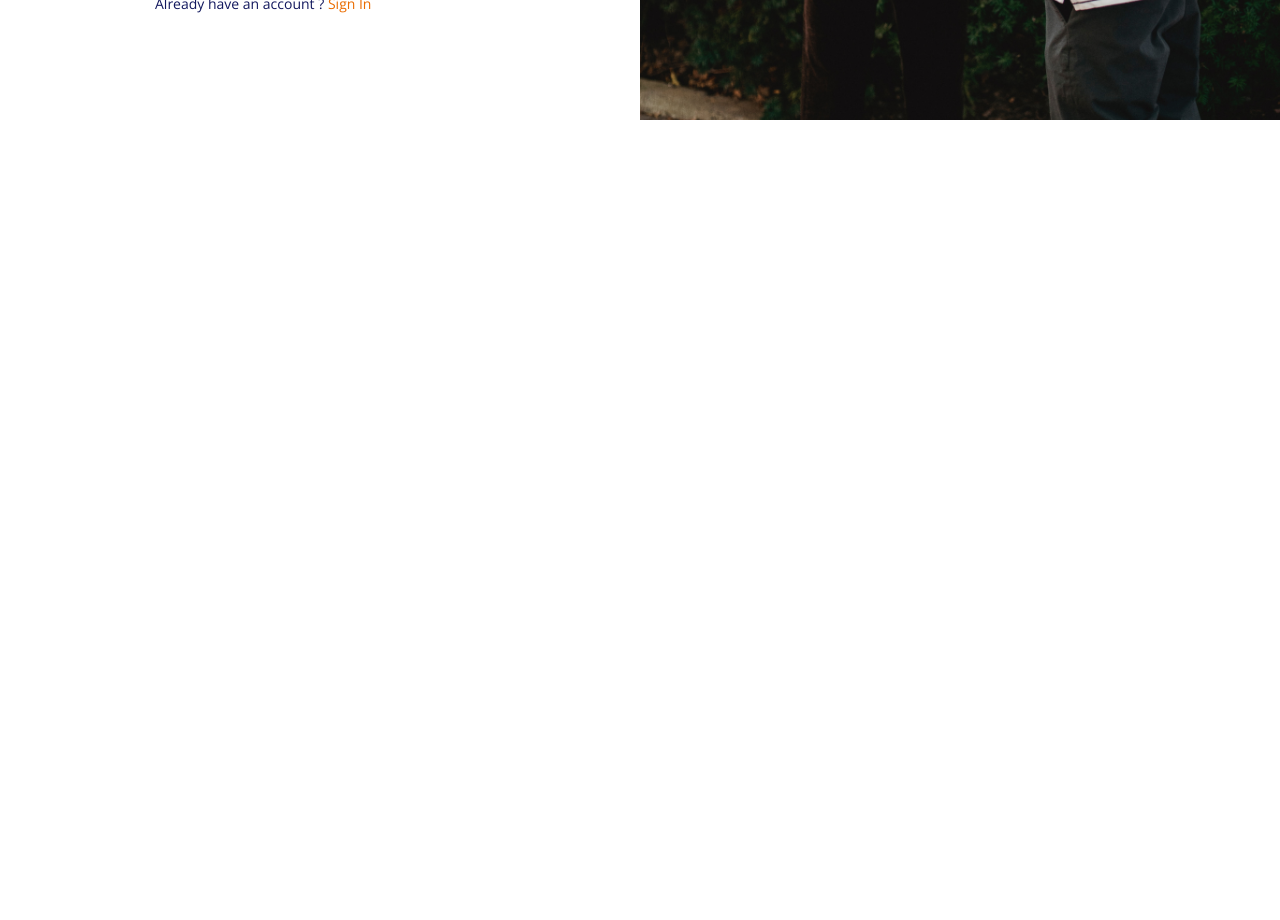
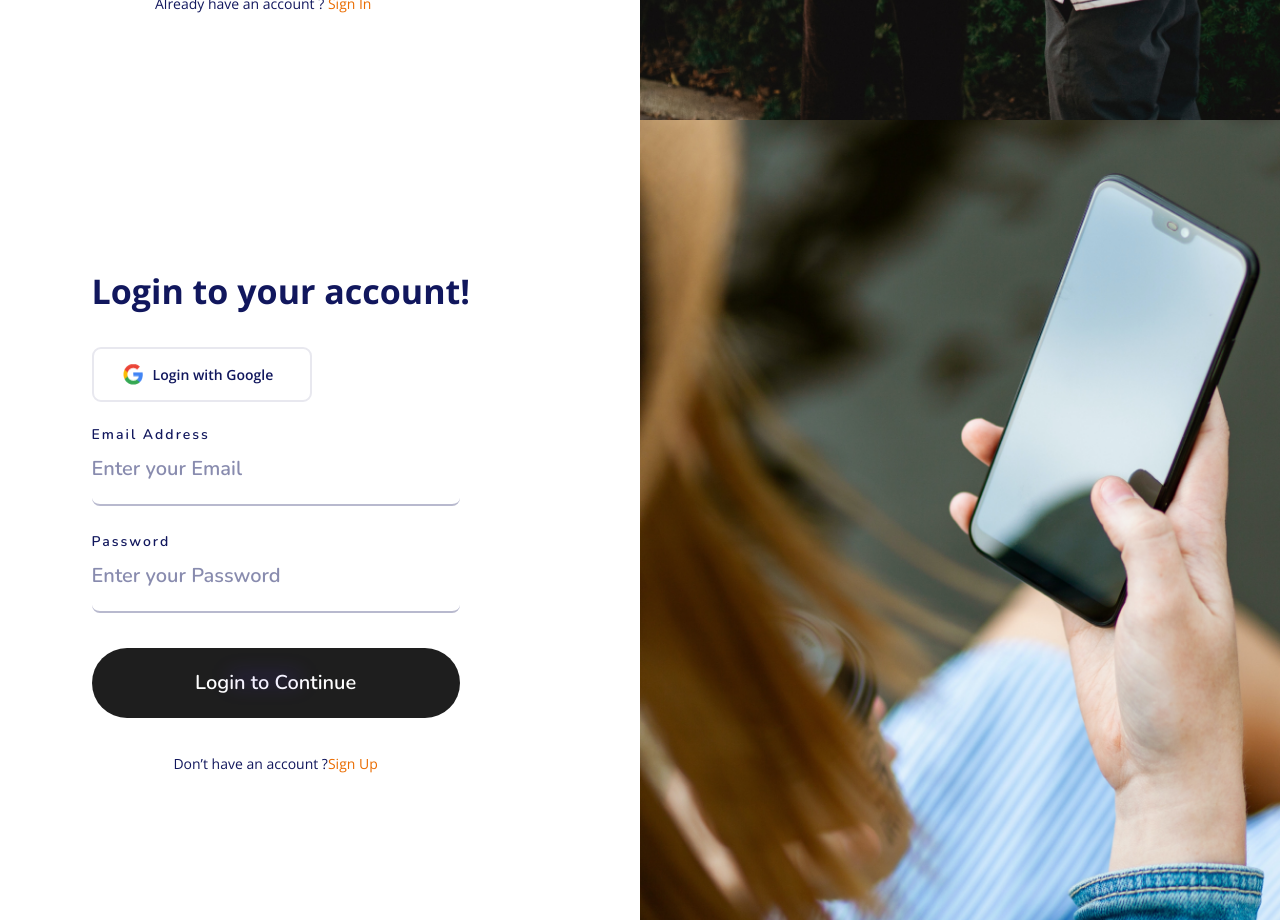
Before and after one commit to rbriday/chattingApp, a React (Vite) app: page / in a window 1280 px wide. Shown: the part 680-1600 px from the top of the page. Before the commit the page ends 800 px from the top, so only its background shows below. Built offline with nearby package versions, Linux system fonts and the light colour scheme.

Commit message:
modify registration and loging page

```diff
--- a/src/App.jsx
+++ b/src/App.jsx
@@ -1,3 +1,4 @@
+import Login from "./components/Pages/Login"
 import Registration from "./components/Pages/Registration"
 
 
@@ -6,6 +7,7 @@ function App() {
   return (
     <>
       <Registration></Registration>
+      <Login></Login>
     </>
   )
 }
--- /dev/null
+++ b/src/components/Pages/Login.jsx
@@ -0,0 +1,114 @@
+import login from "../../assets/login.png";
+import gmail from "../../assets/gmail.png";
+import { useState } from "react";
+
+const Login = () => {
+
+  // Email State
+  const [email, setEmail] = useState('');
+  const [emailErr, setEmailErr] = useState('');
+
+  // password State
+  const [password, setPassword] = useState('');
+  const [passwordErr, setPasswordErr] = useState('');
+
+  // handleEamil
+  const handleEmail = (e) =>{
+    setEmail(e.target.value);
+    setEmailErr('')
+
+  }
+  // haldlePassword
+  const haldlePassword =(e)=>{
+    setPassword(e.target.value);
+    setPasswordErr('')
+  }
+
+  // handleLogin
+  const handleLogin =()=>{
+    console.log(email);
+    if(!email){
+      setEmailErr('Plase give your email');
+    }else{
+      if(!/^((?!\.)[\w\-_.]*[^.])(@\w+)(\.\w+(\.\w+)?[^.\W])$/.test(email)){
+        setEmailErr("Please give your right email address--");
+
+      }
+    }
+    if(!password){
+      setPasswordErr('Plase give your password')
+    }
+
+  }
+  return (
+
+      <div className="flex items-center">
+        <div className="w-1/2">
+          <div className="flex justify-end mr-[170px]">
+            <div>
+              <h2 className="font-openSans font-bold text-[34px] text-primary pb-[30px]">
+                Login to your account!
+              </h2>
+              <div className="flex w-[220px] border-2 border-[#E8E8EF] rounded-[9px] py-[15px] px-[29px] mb-[32px]">
+                <img src={gmail} alt="#gmail" />
+                <p className="font-openSans font-semibold text-[14px] text-primary pl-[10px]">
+                  Login with Google
+                </p>
+              </div>
+              <div>
+                <div className="w-[368px] relative mb-[35px]">
+                  <input
+                  onChange={handleEmail}
+                    type="email"
+                    placeholder="Enter your Email"
+                    className="w-full border-b-2 border-[#B8B9CE] rounded-[8px] py-[20px] outline-0 font-nunito font-semibold text-[20px] text-primary"
+                  />
+                  <span className="font-nunito font-semibold text-primary text-[14px] tracking-[2px] absolute top-[-10px] left-0 bg-white ">
+                    Email Address
+                  </span>
+                  <p className="w-full  bg-red-500 px-2 font-nunito font-medium text-white rounded-full mt-[2px]"> {emailErr} </p>
+                </div>
+                <div className="w-[368px] relative mb-[35px]">
+                  <input
+                  onChange={haldlePassword}
+                    type="password"
+                    placeholder="Enter your Password"
+                    className="w-full border-b-2 border-[#B8B9CE] rounded-[8px] py-[20px] outline-0 font-nunito font-semibold text-[20px] text-primary"
+                  />
+                  <span className="font-nunito font-semibold text-primary text-[14px] tracking-[2px] absolute top-[-10px] left-0 bg-white ">
+                    Password
+                  </span>
+                  <p className="w-full  bg-red-500 px-2 font-nunito font-medium text-white rounded-full mt-[2px]"> {passwordErr} </p>
+                </div>
+                <div className="w-[368px]">
+                  <button
+                  onClick={handleLogin}
+                    type="button"
+                    className="w-full py-[20px] bg-[#1E1E1E] rounded-full font-nunito font-semibold text-[20px] text-white cursor-pointer "
+                  >
+                    <span className="relative z-[50]">
+                      Login to Continue
+                      <span className="absolute top-0 left-0 w-[70px] h-[10px] bg-[#5B36F5]/20 blur-[10px] translate-1/2"></span>
+                    </span>
+                  </button>
+                  <p className="text-center font-openSans text-[14px] text-primary pt-[35px]">
+                    Don’t have an account ?
+                    <span className="text-[#EA6C00]">Sign Up</span>
+                  </p>
+                </div>
+              </div>
+            </div>
+          </div>
+        </div>
+        <div className="w-1/2">
+          <img
+            src={login}
+            alt="#login"
+            className="h-screen object-cover w-full"
+          />
+        </div>
+      </div>
+  );
+};
+
+export default Login;
--- a/src/components/Pages/Registration.jsx
+++ b/src/components/Pages/Registration.jsx
@@ -1,6 +1,76 @@
+import { useState } from "react";
 import registration from "../../assets/registration.png";
 
 const Registration = () => {
+// vlaue show states
+const [email, setEmail] = useState('');
+const [fullName, setFullName] = useState('');
+const [password, setPassword] = useState('');
+
+// Erro states
+const [emailErr, setEmailErr] = useState('');
+const [fullNameErr, setFullNameErr] = useState('');
+const [passwordErr, setPasswordErr] = useState('');
+
+  // handleEmail
+  const handleEmail = (e)=>{
+    setEmail(e.target.value);
+    setEmailErr('');
+
+  }
+
+  // handleFullName
+  const handleFullName = (e) => {
+    setFullName(e.target.value);
+    setFullNameErr('');
+
+  }
+  // handlePassword
+  const handlePassword = (e) => {
+    setPassword(e.target.value);
+    setPasswordErr('');
+
+  }
+
+  const handleRegistration = () => {
+    console.log(email);
+    console.log(fullName);
+    console.log(password);
+    if(!email){
+      setEmailErr('Plase give your email');
+    }else{
+      if(!/^((?!\.)[\w\-_.]*[^.])(@\w+)(\.\w+(\.\w+)?[^.\W])$/.test(email)){
+        setEmailErr("Please give your right email address--");
+
+      }
+    }
+    if(!fullName){
+      setFullNameErr('plase give your name');
+
+    }
+    if(!password){
+      setPasswordErr('plase give your password');
+    }else{
+      if(!/^(((?=.*[a-z])(?=.*[A-Z]))|((?=.*[a-z])(?=.*[0-9]))|((?=.*[A-Z])(?=.*[0-9])))(?=.{6,})/.test(password)){
+        setPasswordErr('please give strong password');
+
+      }
+      // if(!/(?=.*[a-z])/.test(password)){
+      //   setPasswordErr("at least 1 lowercase character");
+      // }else if(!/(?=.*[A-Z])/.test(password)){
+      //   setPasswordErr("at least 1 uppercase character")
+      // }else if(!/(?=.*[0-9])/.test(password)){
+      //   setPasswordErr('at least 1 numeric character')
+      // }else if(!/(?=.*[!@#$%^&*])/.test(password)){
+      //   setPasswordErr('at least one special character')
+      // }else if(!/(?=.{8,})/.test(password)){
+      //   setPasswordErr('must be eight characters')
+      // }
+    }
+
+
+  }
+
   return (
     <div className="flex items-center">
       <div className="w-[50%]">
@@ -13,19 +83,38 @@ const Registration = () => {
               Free register and you can enjoy it
             </p>
             <div className="w-[368px] relative mb-[35px]">
-                <input type="email" placeholder="Enter your Email" className="w-full border-2 border-[#B8B9CE] rounded-[8px] py-[20px] px-[45px] outline-0 font-nunito font-semibold text-[20px] text-primary" />
+                <input
+                type="email"
+                onChange={handleEmail}
+                placeholder="Enter your Email"
+                className="w-full border-2 border-[#B8B9CE] rounded-[8px] py-[20px] px-[45px] outline-0 font-nunito font-semibold text-[20px] text-primary" />
                 <span className="font-nunito font-semibold text-primary text-[14px] tracking-[2px] absolute top-[-10px] left-[30px] bg-white px-4">Email Address</span>
+                <p className="w-full  bg-red-500 px-2 font-nunito font-medium text-white rounded-full mt-[2px]"> {emailErr} </p>
+            </div>
+
+            <div className="w-[368px] relative mb-[35px]">
+                <input
+                onChange={handleFullName}
+                type="text"
+                placeholder="Enter your full name"
+                className="w-full border-2 border-[#B8B9CE] rounded-[8px] py-[20px] px-[45px] outline-0 font-nunito font-semibold text-[20px] text-primary" />
+                <span className="font-nunito font-semibold text-primary text-[14px] tracking-[2px] absolute top-[-10px] left-[30px] bg-white px-4">Full Name</span>
+                <p className="w-full  bg-red-500 px-2 font-nunito font-medium text-white rounded-full mt-[2px]"> {fullNameErr} </p>
             </div>
             <div className="w-[368px] relative mb-[35px]">
-                <input type="text" placeholder="Enter your full name" className="w-full border-2 border-[#B8B9CE] rounded-[8px] py-[20px] px-[45px] outline-0 font-nunito font-semibold text-[20px] text-primary" />
-                <span className="font-nunito font-semibold text-primary text-[14px] tracking-[2px] absolute top-[-10px] left-[30px] bg-white px-4">Full Name</span>
-            </div>
-            <div className="w-[368px] relative mb-[35px]">
-                <input type="text" placeholder="Enter your Password" className="w-full border-2 border-[#B8B9CE] rounded-[8px] py-[20px] px-[45px] outline-0 font-nunito font-semibold text-[20px] text-primary" />
+                <input
+                onChange={handlePassword}
+                type="password"
+                placeholder="Enter your Password"
+                className="w-full border-2 border-[#B8B9CE] rounded-[8px] py-[20px] px-[45px] outline-0 font-nunito font-semibold text-[20px] text-primary" />
                 <span className="font-nunito font-semibold text-primary text-[14px] tracking-[2px] absolute top-[-10px] left-[30px] bg-white px-4">Password</span>
+                <p className="w-full  bg-red-500 px-2 font-nunito font-medium text-white rounded-full mt-[2px]"> {passwordErr} </p>
             </div>
             <div className="w-[368px]">
-                <button type="button" className="w-full py-[20px] bg-[#1E1E1E] rounded-full font-nunito font-semibold text-[20px] text-white ">
+                <button
+                onClick={handleRegistration}
+                type="button"
+                className="w-full py-[20px] bg-[#1E1E1E] rounded-full font-nunito font-semibold text-[20px] text-white cursor-pointer ">
                     <span className="relative z-[50]">Sign Up
                         <span className="absolute top-0 left-0 w-[70px] h-[10px] bg-[#5B36F5]/20 blur-[10px] translate-1/2"></span>
                     </span>
```
Also changed, not shown: src/assets/gmail.png (added), src/assets/login.png (added).
